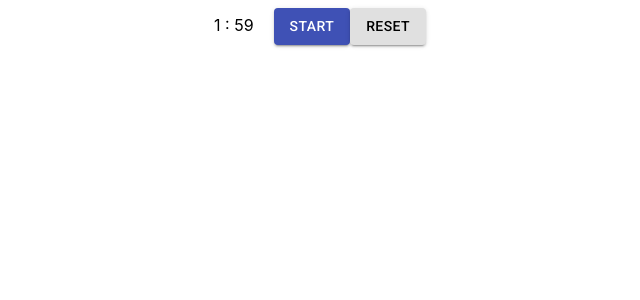
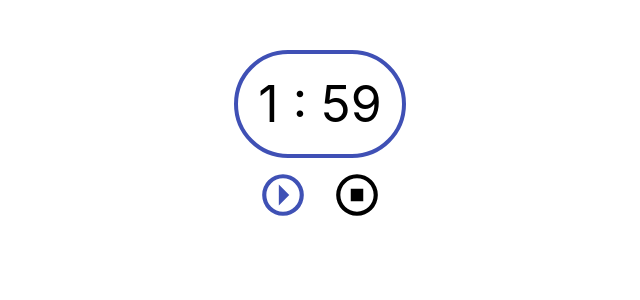
Before and after one commit to YuliaBl/timer_microtask_typescript_skillcrus, a React (Create React App) app: page / in a window 1280 px wide. Shown: the top 300 px of the page, without its empty margins (320-960 px from the left). Built offline with nearby package versions, Linux system fonts and the light colour scheme.

Commit message:
таймер работает, кнопки заменила на свг иконки

```diff
--- a/src/Components/Timer.tsx
+++ b/src/Components/Timer.tsx
@@ -1,19 +1,22 @@
-import React, { useState, useEffect } from 'react'
+import React, { useState, useEffect, Fragment } from 'react'
 import "../index.css";
-import Button from "@material-ui/core/Button";
+import IconButton from "@material-ui/core/IconButton";
+import SvgIcon from "@material-ui/core/SvgIcon";
 
 
 export const Timer: React.FC = () => {
+
+  // const min: number = 1;
+  // const zeroPoint: number = min.toString().padStart(1, 0).Number();
+
   const [seconds, setSeconds] = useState<number>(59)
   const [minutes, setMinutes] = useState<number>(1);
   const [isCount, setIsCount] = useState<boolean>(false);
 
-  // const zeroPoint = (): number =>
-
   const helpReset = (): void => {
     setSeconds(59);
     setMinutes(1);
-    setIsCount(false);
+    setIsCount(false)
   }
 
   const secondsCounter = () => {
@@ -44,36 +47,49 @@ export const Timer: React.FC = () => {
 
 
   return (
-    <div className="timer">
-      <div className="timer-clock">{minutes} : {seconds}</div>
+    <Fragment>
+      <div className="timer-clock">
+        {minutes} : {seconds}
+      </div>
       <div className="timer-button">
         {!isCount ? (
-          <Button
-            variant="contained"
+          <IconButton
+            className="timer-button_start"
             color="primary"
+            aria-label="start"
             onClick={() => setIsCount(true)}
           >
-            START
-          </Button>
+            <SvgIcon style={{ fontSize: 50 }}>
+              <path d="M2,12A10,10 0 0,0 12,22A10,10 0 0,0 22,12A10,10 0 0,0 12,2A10,10 0 0,0 2,12M4,12A8,8 0 0,1 12,4A8,8 0 0,1 20,12A8,8 0 0,1 12,20A8,8 0 0,1 4,12M10,17L15,12L10,7V17Z" />
+            </SvgIcon>
+          </IconButton>
         ) : (
-          <Button
-            variant="contained"
+          <IconButton
+            className="timer-button_pause"
             color="secondary"
+            aria-label="pause"
             onClick={() => setIsCount(false)}
           >
-            PAUSE
-          </Button>
+            <SvgIcon style={{ fontSize: 50 }}>
+              <path d="M13,16V8H15V16H13M9,16V8H11V16H9M12,2A10,10 0 0,1 22,12A10,10 0 0,1 12,22A10,10 0 0,1 2,12A10,10 0 0,1 12,2M12,4A8,8 0 0,0 4,12A8,8 0 0,0 12,20A8,8 0 0,0 20,12A8,8 0 0,0 12,4Z" />
+            </SvgIcon>
+          </IconButton>
         )}
-        <Button
-          variant="contained"
+        <IconButton
+          className="timer-button_reset"
           color="inherit"
+          aria-label="reset"
           onClick={() => {
             helpReset();
           }}
         >
-          RESET
-        </Button>
+          <SvgIcon style={{ fontSize: 50 }}>
+            <path
+              d="M12,2A10,10 0 0,0 2,12A10,10 0 0,0 12,22A10,10 0 0,0 22,12A10,10 0 0,0 12,2M12,4C16.41,4 20,7.59 20,12C20,16.41 16.41,20 12,20C7.59,20 4,16.41 4,12C4,7.59 7.59,4 12,4M9,9V15H15V9"
+            />
+          </SvgIcon>
+        </IconButton>
       </div>
-    </div>
+    </Fragment>
   );
 }
--- a/src/index.css
+++ b/src/index.css
@@ -12,20 +12,25 @@ code {
     monospace;
 }
 
-.timer {
+.container {
   display: flex;
-  flex-direction: row;
-  margin-top: 50 px;
-  justify-content: center;
-  align-items: baseline;
+  flex-direction: column;
+  align-items: center;
+  margin-top: 50px;
 }
 
 .timer-clock {
   display: flex;
-  margin-top: 50 px;
+  align-items: center;
+  width: fit-content;
+  padding: 20px;
+  font-size: 50px;
+  border: solid 4px;
+  border-radius: 100px;
+  border-color: #3f50b5;
+}
+
+.timer-button {
+  display: flex;
   justify-content: center;
-  width: fit-content;
-  height: fit-content;
-  margin-right: 20px;
-  align-content: center;
 }
```
